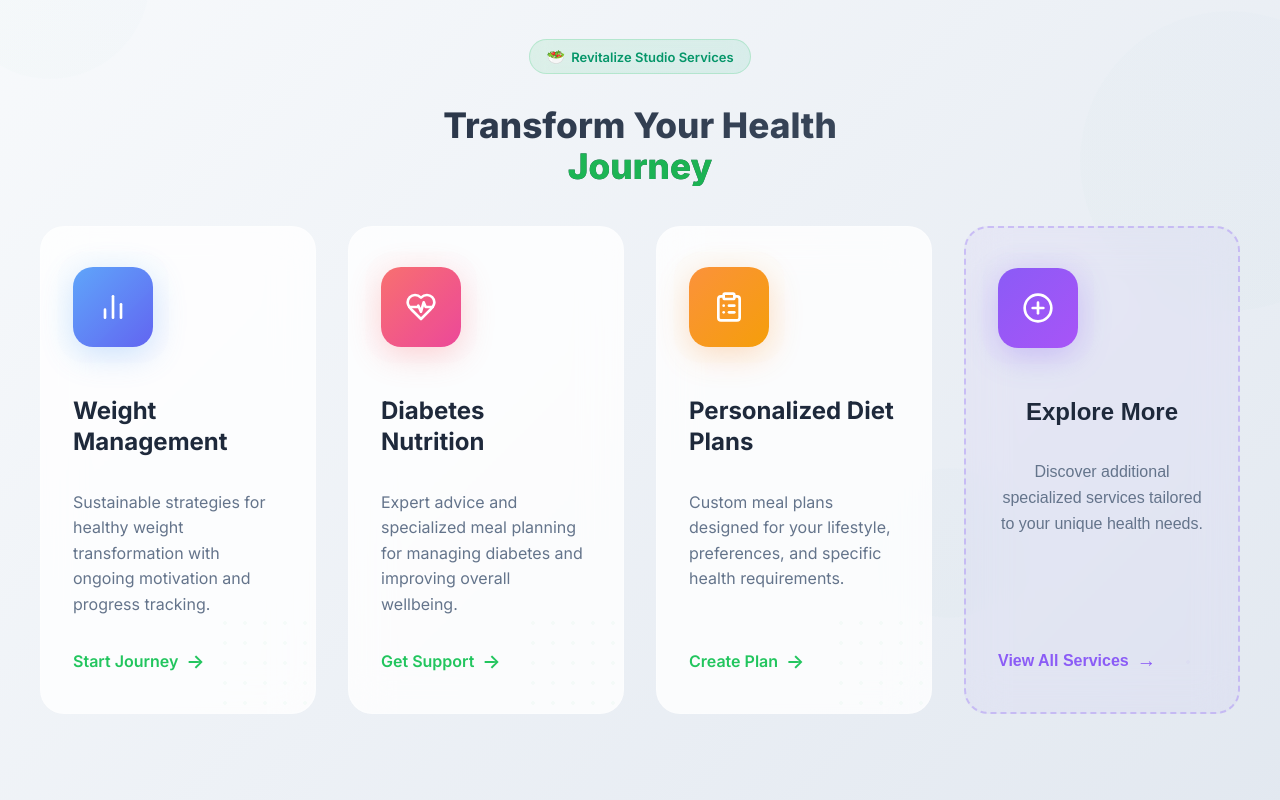
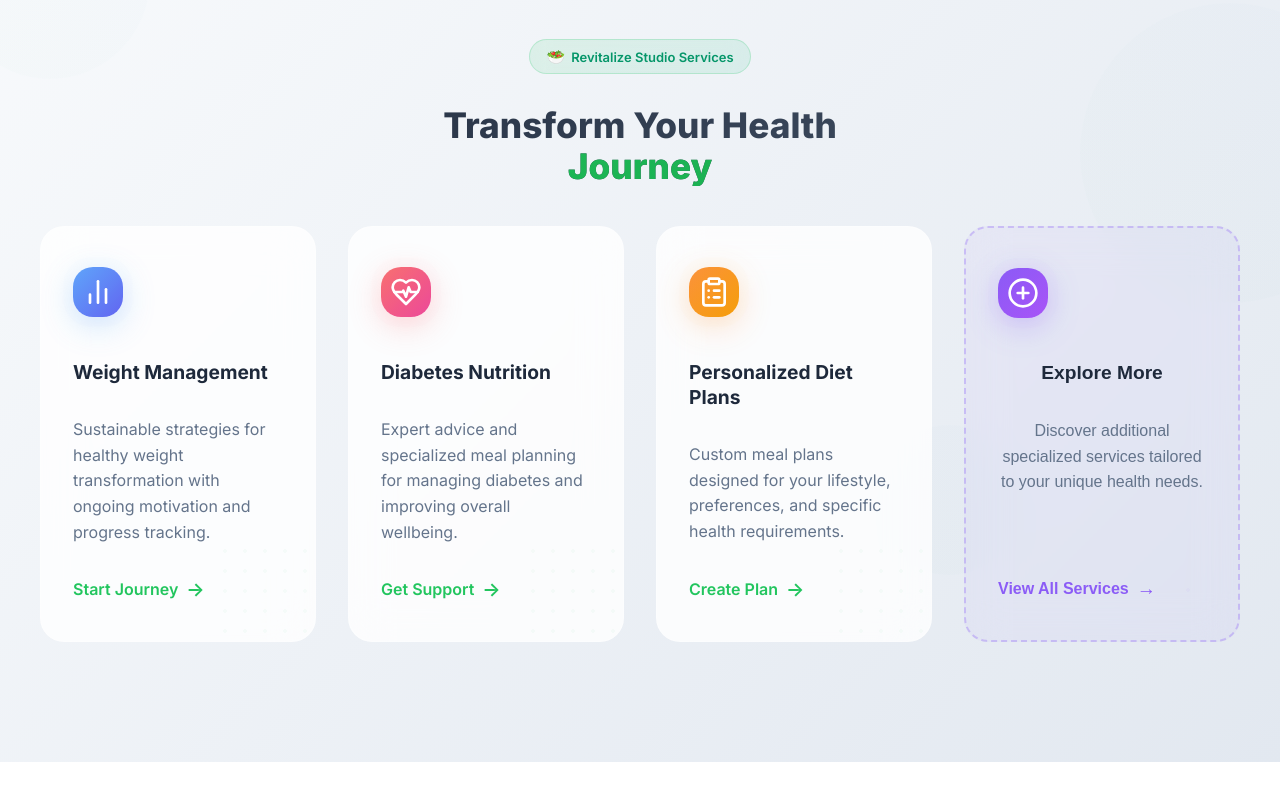
Before and after one commit to umangkumarchaudhary/RSTUDIO, a React (Create React App) app: page / in a window 1280 px wide. Shown: the part 705-1505 px from the top of the page. After the commit the page ends 1467 px from the top, so only its background shows below. Built offline with nearby package versions, Linux system fonts and the light colour scheme.

Commit message:
fixed service.js

```diff
--- a/src/components/Services.css
+++ b/src/components/Services.css
@@ -188,8 +188,8 @@
 
 /* Icon Wrapper */
 .service-icon-wrapper {
-  width: 80px;
-  height: 80px;
+  width: 50px;
+  height: 50px;
   border-radius: 20px;
   display: flex;
   align-items: center;
@@ -275,7 +275,7 @@
 }
 
 .service-title {
-  font-size: 1.5rem;
+  font-size: 1.2rem;
   font-weight: 700;
   color: #1e293b;
   margin-bottom: 16px;
```
